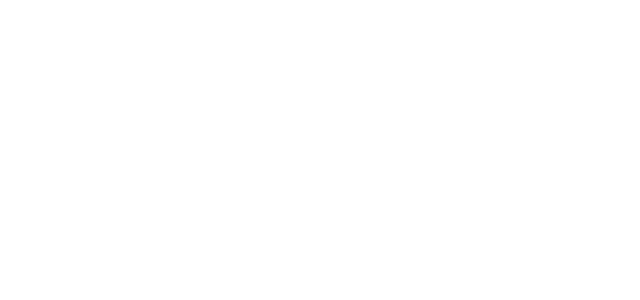
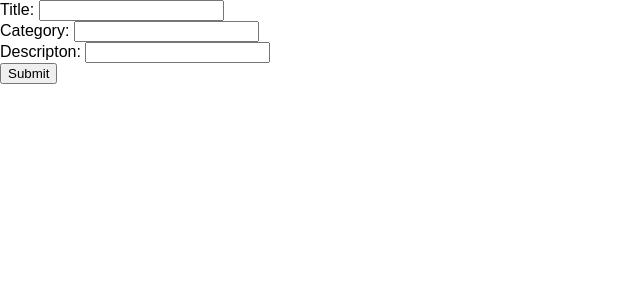
Before and after one commit to HunterMcAfee/toobr, a React (Create React App) app in the folder client/: page /newMovieList in a window 1280 px wide. Shown: the top 300 px of the page, without its empty margins (0-640 px from the left). Built offline with nearby package versions, Linux system fonts and the light colour scheme.

Commit message:
Added create method to movie list controller.  Route now exist to create a new movie list.  New movie list component submits information to database.

```diff
--- a/client/src/App.js
+++ b/client/src/App.js
@@ -3,6 +3,7 @@
 
 import Lists from './components/Lists';
 import MovieList from './components/MovieList';
+import NewMovieList from './components/NewMovieList'
 
 class App extends Component {
   render() {
@@ -11,6 +12,7 @@
         <div>
           <Route exact path="/" component={Lists} />
           <Route exact path="/movie_lists/:id" component={MovieList} />
+          <Route exact path="/newMovieList" component={NewMovieList} />
         </div>
       </Router>
     );
--- /dev/null
+++ b/client/src/components/NewMovieList.js
@@ -0,0 +1,55 @@
+import React, { Component } from 'react';
+import axios from 'axios';
+
+class NewMovieList extends Component {
+    constructor() {
+        super();
+        this.state = {
+            movie_list: {
+                title: '',
+                category: '',
+                description: ''
+            }
+        }
+    }
+
+    _handleChange = (e) => {
+        const newState = {...this.state.movie_list}
+        newState[e.target.name] = e.target.value
+        this.setState({movie_list: newState})
+    }
+
+    _newMovieList = (e) => {
+        e.preventDefault();
+        const payload = this.state.movie_list
+        try {
+            const res = axios.post(`/api/movie_lists`, payload)
+        } catch (err) {
+            console.log(err)
+        }
+    }
+
+    render() {
+        return (
+            <div>
+                <form>
+                    <div>
+                        <label htmlFor="title">Title: </label>
+                        <input onChange={this._handleChange} type="text" name="title" value={this.state.title} />
+                    </div>
+                    <div>
+                        <label htmlFor="category">Category: </label>
+                        <input onChange={this._handleChange} type="text" name="category" value={this.state.category} />
+                    </div>
+                    <div>
+                        <label htmlFor="description">Descripton: </label>
+                        <input onChange={this._handleChange} type="text" name="description" value={this.state.description} />
+                    </div>
+                    <button onClick={this._newMovieList}>Submit</button>
+                </form>
+            </div>
+        );
+    }
+}
+
+export default NewMovieList;
```
Also changed, not shown: 1 other file (tests, documents, lock files or other folders).
